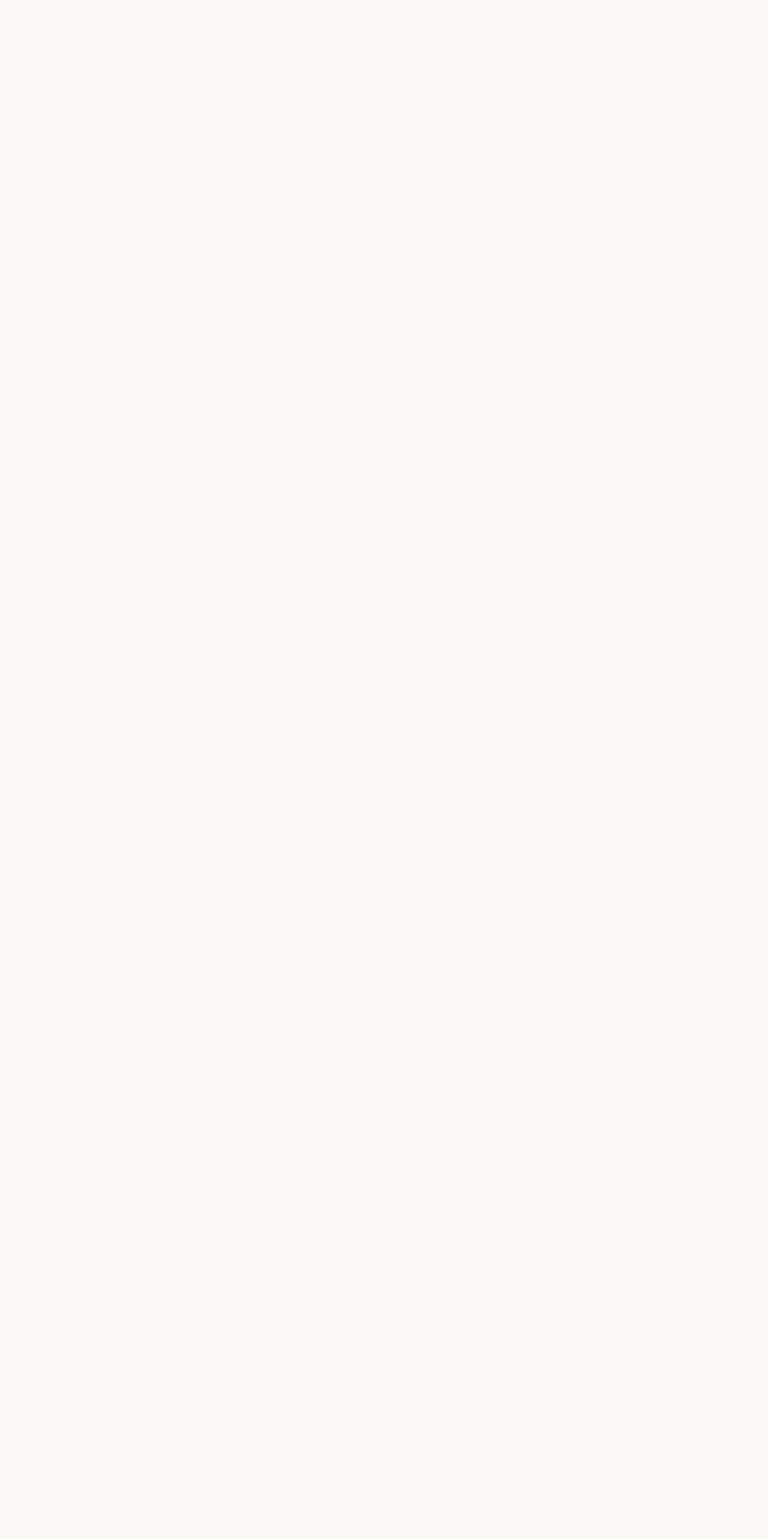
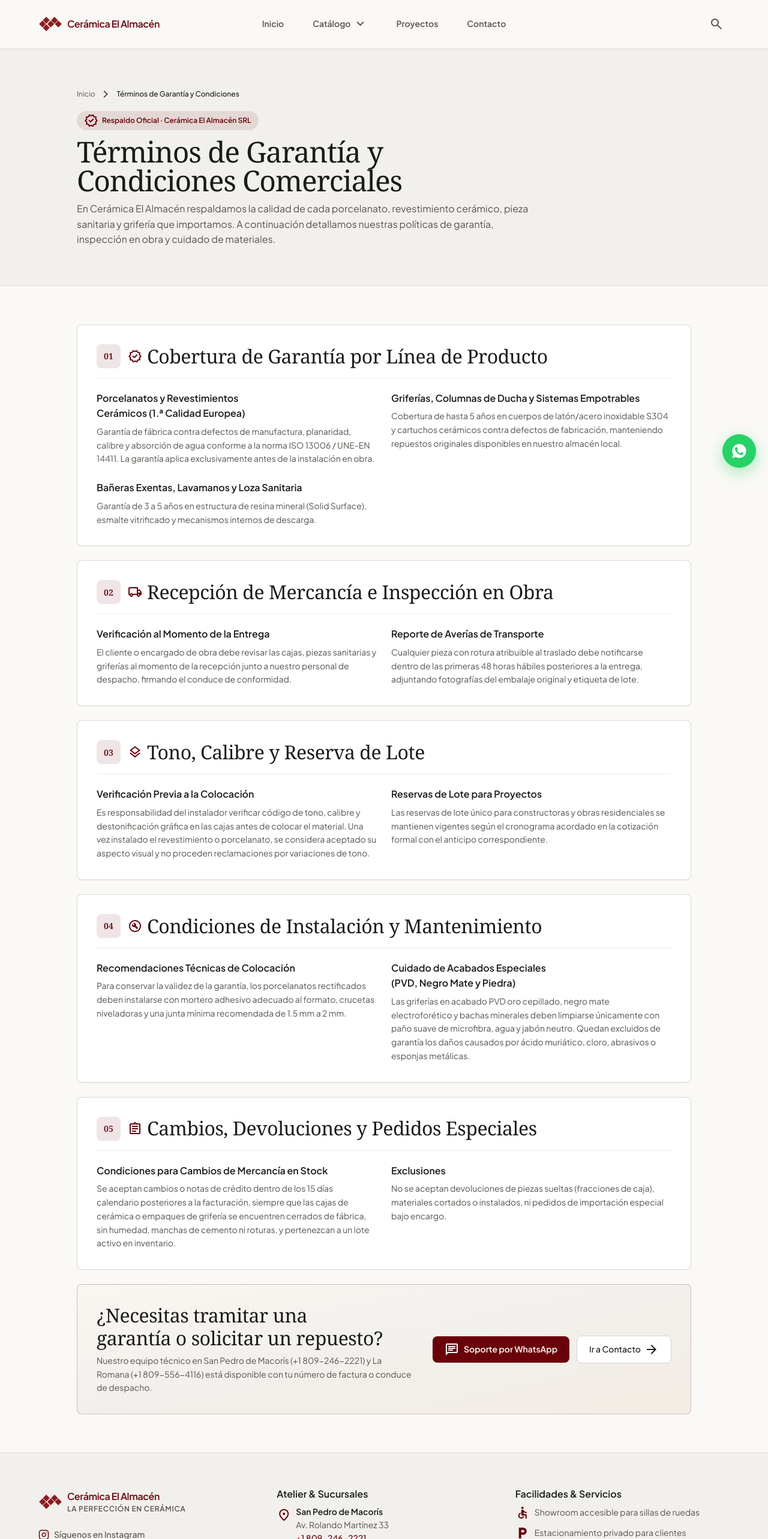
Before and after one commit to WhiteCollins/ceramica-el-almacen-web, a Next.js app: page /terminos in a window 1280 px wide. Before the commit this address had no page. Shown: the top 2566 px of the page at 60% size. Before the commit the page ends 800 px from the top, so only its background shows below. Built offline with nearby package versions, Linux system fonts and the light colour scheme.

Commit message:
feat(legal): add dedicated warranty terms page and update footer link

```diff
--- /dev/null
+++ b/src/app/terminos/page.tsx
@@ -0,0 +1,205 @@
+import type { Metadata } from "next";
+import Link from "next/link";
+import { Icon } from "@/components/Icon";
+import { SITE_INFO, buildWhatsAppUrl } from "@/data/site";
+
+export const metadata: Metadata = {
+  title: "Términos de Garantía y Condiciones Comerciales",
+  description:
+    "Políticas de garantía, recepción de mercancía, reservas de lote, devoluciones y condiciones comerciales de Cerámica El Almacén SRL.",
+};
+
+const WARRANTY_SECTIONS = [
+  {
+    number: "01",
+    icon: "verified",
+    title: "Cobertura de Garantía por Línea de Producto",
+    items: [
+      {
+        subtitle: "Porcelanatos y Revestimientos Cerámicos (1.ª Calidad Europea)",
+        text: "Garantía de fábrica contra defectos de manufactura, planaridad, calibre y absorción de agua conforme a la norma ISO 13006 / UNE-EN 14411. La garantía aplica exclusivamente antes de la instalación en obra.",
+      },
+      {
+        subtitle: "Griferías, Columnas de Ducha y Sistemas Empotrables",
+        text: "Cobertura de hasta 5 años en cuerpos de latón/acero inoxidable S304 y cartuchos cerámicos contra defectos de fabricación, manteniendo repuestos originales disponibles en nuestro almacén local.",
+      },
+      {
+        subtitle: "Bañeras Exentas, Lavamanos y Loza Sanitaria",
+        text: "Garantía de 3 a 5 años en estructura de resina mineral (Solid Surface), esmalte vitrificado y mecanismos internos de descarga.",
+      },
+    ],
+  },
+  {
+    number: "02",
+    icon: "local_shipping",
+    title: "Recepción de Mercancía e Inspección en Obra",
+    items: [
+      {
+        subtitle: "Verificación al Momento de la Entrega",
+        text: "El cliente o encargado de obra debe revisar las cajas, piezas sanitarias y griferías al momento de la recepción junto a nuestro personal de despacho, firmando el conduce de conformidad.",
+      },
+      {
+        subtitle: "Reporte de Averías de Transporte",
+        text: "Cualquier pieza con rotura atribuible al traslado debe notificarse dentro de las primeras 48 horas hábiles posteriores a la entrega, adjuntando fotografías del embalaje original y etiqueta de lote.",
+      },
+    ],
+  },
+  {
+    number: "03",
+    icon: "layers",
+    title: "Tono, Calibre y Reserva de Lote",
+    items: [
+      {
+        subtitle: "Verificación Previa a la Colocación",
+        text: "Es responsabilidad del instalador verificar código de tono, calibre y destonificación gráfica en las cajas antes de colocar el material. Una vez instalado el revestimiento o porcelanato, se considera aceptado su aspecto visual y no proceden reclamaciones por variaciones de tono.",
+      },
+      {
+        subtitle: "Reservas de Lote para Proyectos",
+        text: "Las reservas de lote único para constructoras y obras residenciales se mantienen vigentes según el cronograma acordado en la cotización formal con el anticipo correspondiente.",
+      },
+    ],
+  },
+  {
+    number: "04",
+    icon: "build_circle",
+    title: "Condiciones de Instalación y Mantenimiento",
+    items: [
+      {
+        subtitle: "Recomendaciones Técnicas de Colocación",
+        text: "Para conservar la validez de la garantía, los porcelanatos rectificados deben instalarse con mortero adhesivo adecuado al formato, crucetas niveladoras y una junta mínima recomendada de 1.5 mm a 2 mm.",
+      },
+      {
+        subtitle: "Cuidado de Acabados Especiales (PVD, Negro Mate y Piedra)",
+        text: "Las griferías en acabado PVD oro cepillado, negro mate electroforético y bachas minerales deben limpiarse únicamente con paño suave de microfibra, agua y jabón neutro. Quedan excluidos de garantía los daños causados por ácido muriático, cloro, abrasivos o esponjas metálicas.",
+      },
+    ],
+  },
+  {
+    number: "05",
+    icon: "assignment",
+    title: "Cambios, Devoluciones y Pedidos Especiales",
+    items: [
+      {
+        subtitle: "Condiciones para Cambios de Mercancía en Stock",
+        text: "Se aceptan cambios o notas de crédito dentro de los 15 días calendario posteriores a la facturación, siempre que las cajas de cerámica o empaques de grifería se encuentren cerrados de fábrica, sin humedad, manchas de cemento ni roturas, y pertenezcan a un lote activo en inventario.",
+      },
+      {
+        subtitle: "Exclusiones",
+        text: "No se aceptan devoluciones de piezas sueltas (fracciones de caja), materiales cortados o instalados, ni pedidos de importación especial bajo encargo.",
+      },
+    ],
+  },
+] as const;
+
+export default function TerminosGarantiaPage() {
+  return (
+    <div className="flex flex-col w-full bg-surface">
+      {/* Encabezado Editorial */}
+      <section className="w-full bg-surface-container-low border-b border-outline/60 py-12 lg:py-16 px-margin-mobile lg:px-margin-desktop">
+        <div className="max-w-5xl mx-auto space-y-4">
+          <nav
+            aria-label="Ruta de navegación"
+            className="flex items-center gap-1.5 text-xs text-secondary"
+          >
+            <Link href="/" className="hover:text-primary transition-colors">
+              Inicio
+            </Link>
+            <Icon name="chevron_right" className="text-[14px]" />
+            <span className="text-on-surface font-medium">
+              Términos de Garantía y Condiciones
+            </span>
+          </nav>
+
+          <div className="space-y-2.5">
+            <span className="inline-flex items-center gap-1.5 rounded-full bg-primary/10 text-primary px-3 py-1 text-xs font-semibold">
+              <Icon name="verified" className="text-[15px]" />
+              <span>Respaldo Oficial · {SITE_INFO.legalName}</span>
+            </span>
+            <h1 className="font-serif text-3xl sm:text-4xl lg:text-5xl text-on-surface tracking-tight">
+              Términos de Garantía y Condiciones Comerciales
+            </h1>
+            <p className="text-sm sm:text-base text-secondary max-w-3xl leading-relaxed">
+              En {SITE_INFO.name} respaldamos la calidad de cada porcelanato,
+              revestimiento cerámico, pieza sanitaria y grifería que importamos.
+              A continuación detallamos nuestras políticas de garantía,
+              inspección en obra y cuidado de materiales.
+            </p>
+          </div>
+        </div>
+      </section>
+
+      {/* Bloques de Políticas y Condiciones */}
+      <section className="w-full py-12 lg:py-16 px-margin-mobile lg:px-margin-desktop">
+        <div className="max-w-5xl mx-auto space-y-6">
+          {WARRANTY_SECTIONS.map((section) => (
+            <article
+              key={section.number}
+              className="bg-white rounded-2xl border border-outline/80 shadow-sm p-6 sm:p-8 space-y-5"
+            >
+              <div className="flex items-center gap-3 border-b border-outline/50 pb-4">
+                <span className="h-10 w-10 rounded-xl bg-primary/10 text-primary inline-flex items-center justify-center font-serif font-semibold text-sm shrink-0">
+                  {section.number}
+                </span>
+                <div className="flex items-center gap-2">
+                  <Icon
+                    name={section.icon}
+                    className="text-[20px] text-primary shrink-0"
+                  />
+                  <h2 className="font-serif text-xl sm:text-2xl text-on-surface">
+                    {section.title}
+                  </h2>
+                </div>
+              </div>
+
+              <div className="grid grid-cols-1 md:grid-cols-2 gap-6">
+                {section.items.map((item) => (
+                  <div key={item.subtitle} className="space-y-1.5">
+                    <h3 className="text-sm sm:text-base font-semibold text-on-surface">
+                      {item.subtitle}
+                    </h3>
+                    <p className="text-sm text-secondary leading-relaxed">
+                      {item.text}
+                    </p>
+                  </div>
+                ))}
+              </div>
+            </article>
+          ))}
+
+          {/* Bloque de Soporte de Garantía y Contacto Directo */}
+          <div className="rounded-2xl border border-[#6b1d22]/25 bg-gradient-to-br from-[#FAF6F2] via-surface-container-low to-[#F3ECE4] p-6 sm:p-8 flex flex-col lg:flex-row lg:items-center justify-between gap-6">
+            <div className="space-y-1.5 max-w-xl">
+              <h2 className="font-serif text-2xl text-on-surface">
+                ¿Necesitas tramitar una garantía o solicitar un repuesto?
+              </h2>
+              <p className="text-sm text-secondary leading-relaxed">
+                Nuestro equipo técnico en San Pedro de Macorís ({SITE_INFO.phoneDisplay}) y La Romana ({SITE_INFO.locations[1].phoneDisplay}) está disponible con tu número de factura o conduce de despacho.
+              </p>
+            </div>
+
+            <div className="flex flex-wrap items-center gap-3 shrink-0">
+              <a
+                href={buildWhatsAppUrl(
+                  "Hola, deseo asistencia sobre términos de garantía o repuestos con mi número de factura."
+                )}
+                target="_blank"
+                rel="noopener noreferrer"
+                className="min-h-[44px] inline-flex items-center justify-center gap-2 rounded-lg bg-primary hover:bg-primary-container text-white px-5 py-2.5 text-sm font-semibold transition-colors"
+              >
+                <Icon name="chat" className="text-[18px]" />
+                <span>Soporte por WhatsApp</span>
+              </a>
+              <Link
+                href="/contacto"
+                className="min-h-[44px] inline-flex items-center justify-center gap-1.5 rounded-lg bg-white hover:bg-surface text-on-surface border border-outline px-5 py-2.5 text-sm font-medium transition-colors"
+              >
+                <span>Ir a Contacto</span>
+                <Icon name="arrow_forward" className="text-[16px]" />
+              </Link>
+            </div>
+          </div>
+        </div>
+      </section>
+    </div>
+  );
+}
--- a/src/components/Footer.tsx
+++ b/src/components/Footer.tsx
@@ -146,7 +146,7 @@ export function Footer() {
           </p>
           <div className="flex flex-wrap items-center justify-center gap-x-6 gap-y-1 font-label-md text-label-md">
             <Link
-              href="/contacto#faq"
+              href="/terminos"
               className="inline-flex items-center min-h-[44px] py-2 px-1 hover:text-primary transition-colors"
             >
               Términos de Garantía
```
